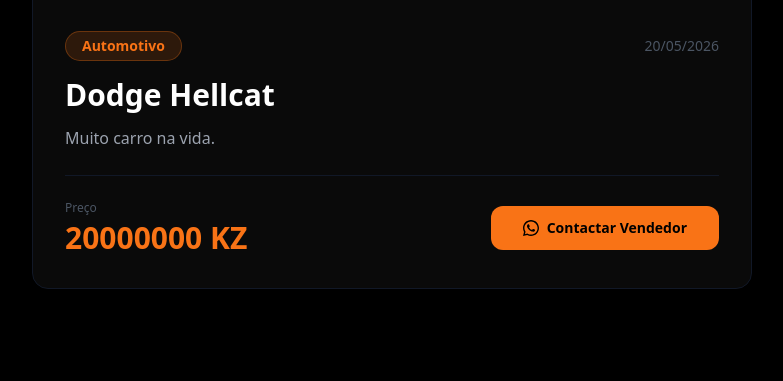
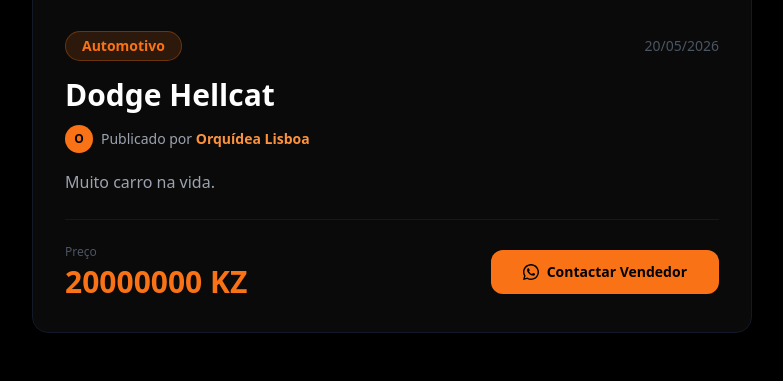
Before and after one commit to lukaneemanuelsilva2-prog/ozonozungu, a Flask app: page /anuncio/1 in a window 1280 px wide. Shown: the part 482-863 px from the top of the page, without its empty margins (248-1031 px from the left). Before the commit the page ends 771 px from the top, so only its background shows below. Run offline with Flask 3, Linux system fonts and the light colour scheme; some libraries are stand-ins or nearby versions.

Commit message:
add nome do vendedor no anuncio

```diff
--- a/templates/anuncio.html
+++ b/templates/anuncio.html
@@ -58,7 +58,15 @@
                 {% endif %}
 
                 <h1 class="text-3xl font-black mb-3">{{ anuncio.titulo }}</h1>
-                <p class="text-gray-400 leading-relaxed mb-6">{{ anuncio.descricao }}</p>
+
+<div class="flex items-center gap-2 mb-4">
+    <div class="w-7 h-7 rounded-full bg-orange-500 flex items-center justify-center">
+        <span class="text-black font-black text-xs">{{ anuncio.dono.nome[0].upper() }}</span>
+    </div>
+    <span class="text-gray-400 text-sm">Publicado por <span class="text-orange-400 font-bold">{{ anuncio.dono.nome }}</span></span>
+</div>
+
+<p class="text-gray-400 leading-relaxed mb-6">{{ anuncio.descricao }}</p>
 
                 <div class="border-t border-gray-900 pt-6 flex flex-wrap justify-between items-center gap-4">
                     <div>
```
